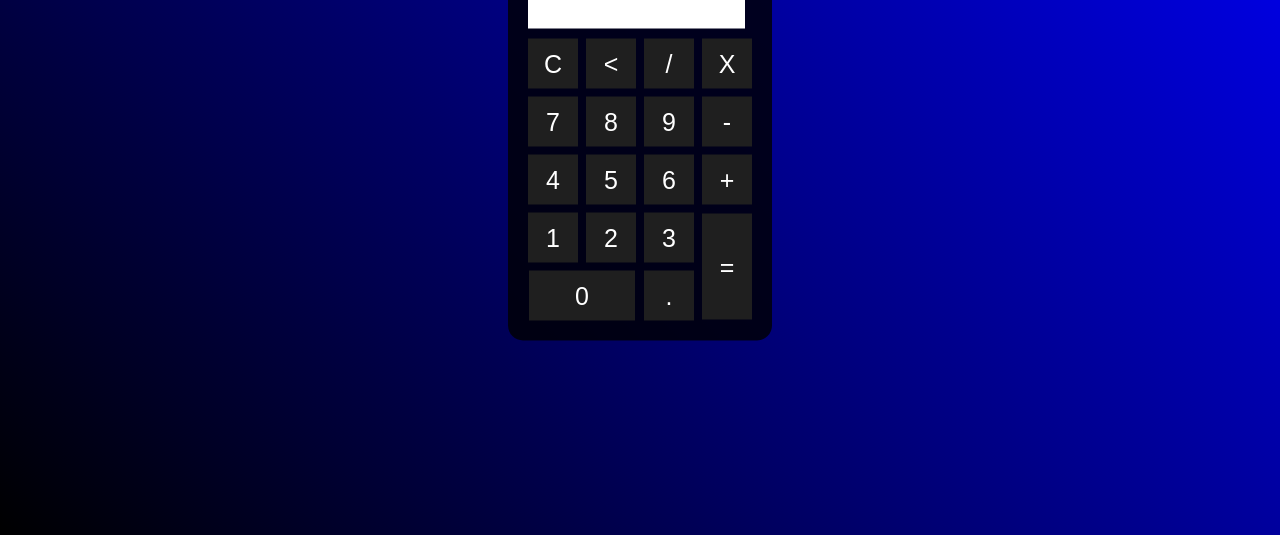
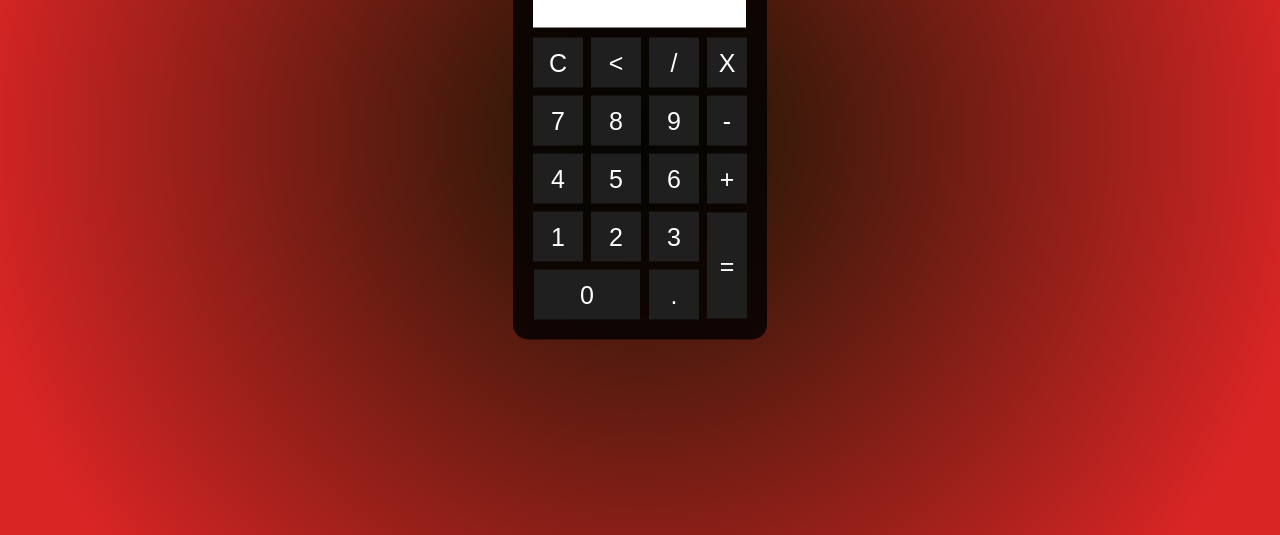
Before and after one commit to devpedroshd/projeto-calculadora, a plain HTML site: page index.html in a window 1280 px wide. Shown: the part 265-800 px from the top of the page. Drawn offline with Linux system fonts and the light colour scheme.

Commit message:
Alterações no background e no tamanho dos botões

```diff
--- a/index.html
+++ b/index.html
@@ -18,25 +18,25 @@
                 <td><button class="botão" onclick="clean()">C</button></td>
                 <td><button class="botão" onclick="back()"><</button></td>
                 <td><button class="botão" onclick="insert('/')">/</button></td>
-                <td><button class="botão" onclick="insert('*')">X</button></td>
+                <td><button class="botão" style="width: 40px;" onclick="insert('*')">X</button></td>
               </tr>
               <tr>
                 <td><button class="botão" onclick="insert('7')">7</button></td>
                 <td><button class="botão" onclick="insert('8')">8</button></td>
                 <td><button class="botão" onclick="insert('9')">9</button></td>
-                <td><button class="botão" onclick="insert('-')">-</button></td>
+                <td><button class="botão" style="width: 40px;" onclick="insert('-')">-</button></td>
               </tr>
               <tr>
                 <td><button class="botão" onclick="insert('4')">4</button></td>
                 <td><button class="botão" onclick="insert('5')">5</button></td>
                 <td><button class="botão" onclick="insert('6')">6</button></td>
-                <td><button class="botão" onclick="insert('+')">+</button></td>
+                <td><button class="botão" style="width: 40px;" onclick="insert('+')">+</button></td>
               </tr>
               <tr>
                 <td><button class="botão" onclick="insert('1')">1</button></td>
                 <td><button class="botão" onclick="insert('2')">2</button></td>
                 <td><button class="botão" onclick="insert('3')">3</button></td>
-                <td rowspan="2"><button class="botão" style="height: 106px;" onclick="calcular()">=</button></td>
+                <td rowspan="2"><button class="botão" style="height: 106px; width: 40px;"  onclick="calcular()">=</button></td>
               </tr>
               <tr>
                 <td colspan="2"><button class="botão" style="width: 106px;" onclick="insert('0')">0</button></td>
--- a/stylesheet.css
+++ b/stylesheet.css
@@ -3,11 +3,23 @@
     padding: 0;
 }
 .fundo{
-    background-image: linear-gradient(45deg, black, blue);
+    background: hsla(67, 74%, 5%, 1);
+
+    background: radial-gradient(circle, hsla(67, 74%, 5%, 1) 0%, hsla(0, 71%, 50%, 1) 90%);
+
+    background: -moz-radial-gradient(circle, hsla(67, 74%, 5%, 1) 0%, hsla(0, 71%, 50%, 1) 90%);
+
+    background: -webkit-radial-gradient(circle, hsla(67, 74%, 5%, 1) 0%, hsla(0, 71%, 50%, 1) 90%);
+
+    filter: progid: DXImageTransform.Microsoft.gradient( startColorstr="#121403", endColorstr="#D82525", GradientType=1 );
+
+    text-align: center;
+
     height: 100vh;
+
     color: white;
-   font-family: 'Gill Sans', 'Gill Sans MT', Calibri, 'Trebuchet MS', sans-serif;
-   text-align: center;
+
+    font-family: Arial, Helvetica, sans-serif;
 }
 .Calculadora{
     position: absolute;
@@ -20,7 +32,7 @@
 }
 #Resultado{
     background-color: white;
-    width: 207px;
+    width: 203px;
     height: 30px;
     margin: 5px;
     font-size: 25px;
```
